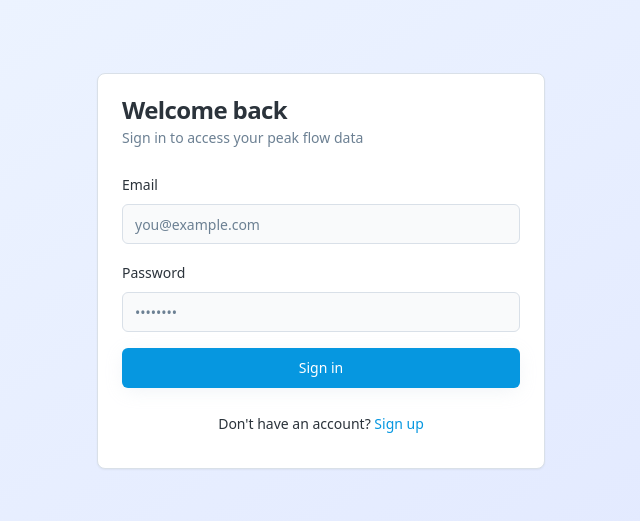
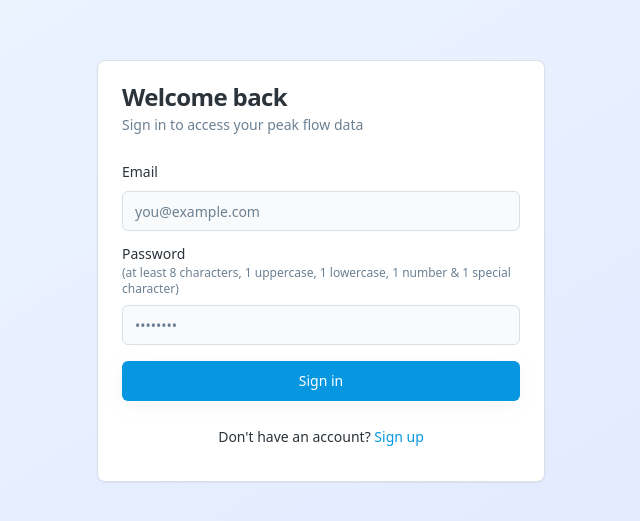
Before and after one commit to noheadx/breathe-buddy-tracker, a React (Vite) app: page /auth in a window 1280 px wide. Shown: the part 129-650 px from the top of the page, without its empty margins (319-959 px from the left). Built offline with nearby package versions, Linux system fonts and the light colour scheme; the HTML template or start-up script is replaced by a standard one.

Commit message:
Add password validation tip

```diff
--- a/src/pages/Auth.tsx
+++ b/src/pages/Auth.tsx
@@ -23,7 +23,7 @@ const Auth = () => {
     if (!/[a-z]/.test(pwd)) return "Password must contain at least 1 lowercase letter";
     if (!/[A-Z]/.test(pwd)) return "Password must contain at least 1 uppercase letter";
     if (!/[0-9]/.test(pwd)) return "Password must contain at least 1 number";
-    if (!/[!@#$%^&*(),.?":{}|<>]/.test(pwd)) return "Password must contain at least 1 special character";
+    if (!/[!@#$%^&*(),.?":{}|<>+]/.test(pwd)) return "Password must contain at least 1 special character";
     return "";
   };
 
@@ -129,7 +129,12 @@ const Auth = () => {
               />
             </div>
             <div className="space-y-2">
-              <Label htmlFor="password">Password</Label>
+              <div className="flex flex-col gap-1">
+                <Label htmlFor="password">Password</Label>
+                <p className="text-xs text-muted-foreground">
+                  (at least 8 characters, 1 uppercase, 1 lowercase, 1 number & 1 special character)
+                </p>
+              </div>
               <Input
                 id="password"
                 type="password"
```
